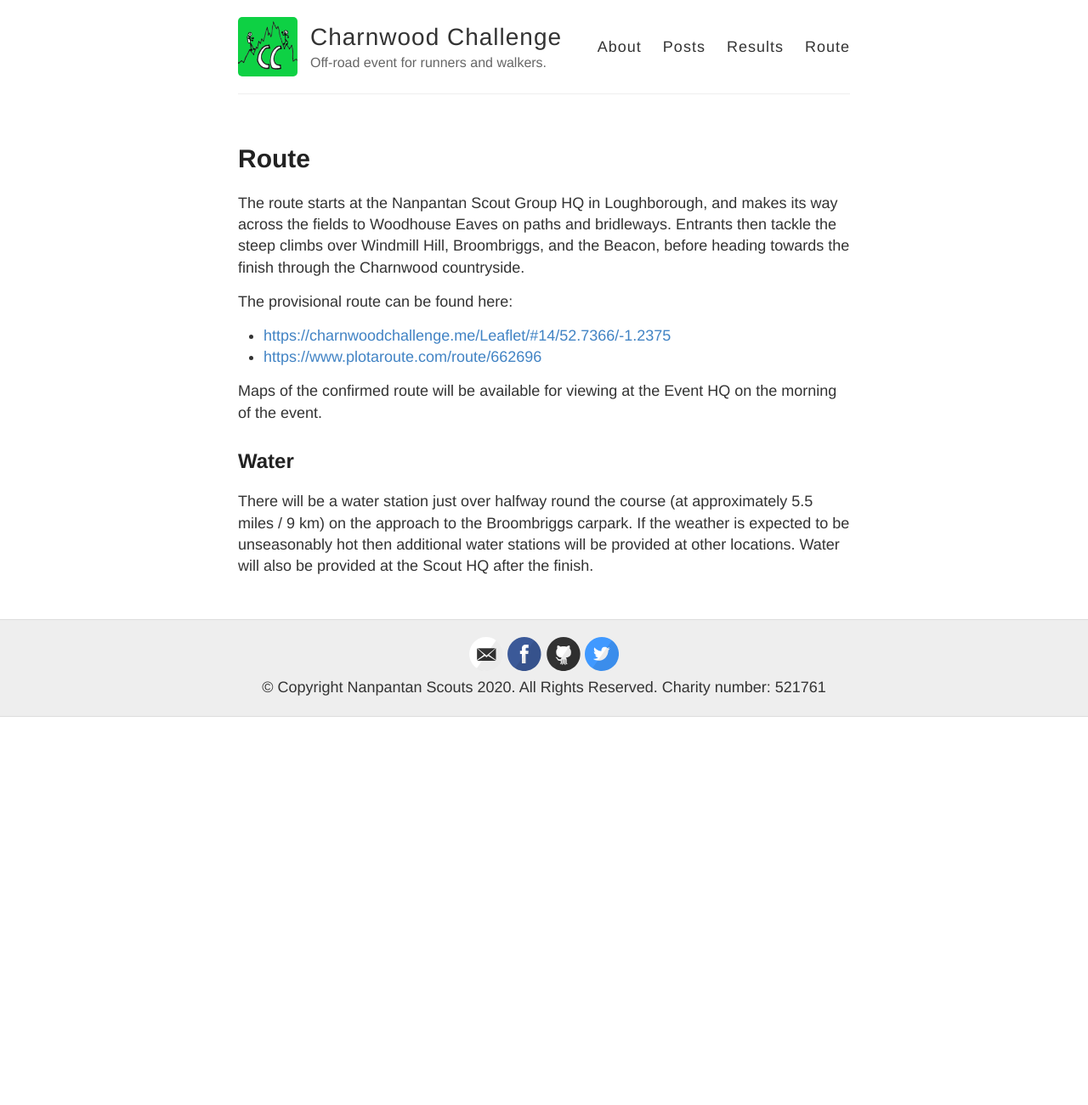
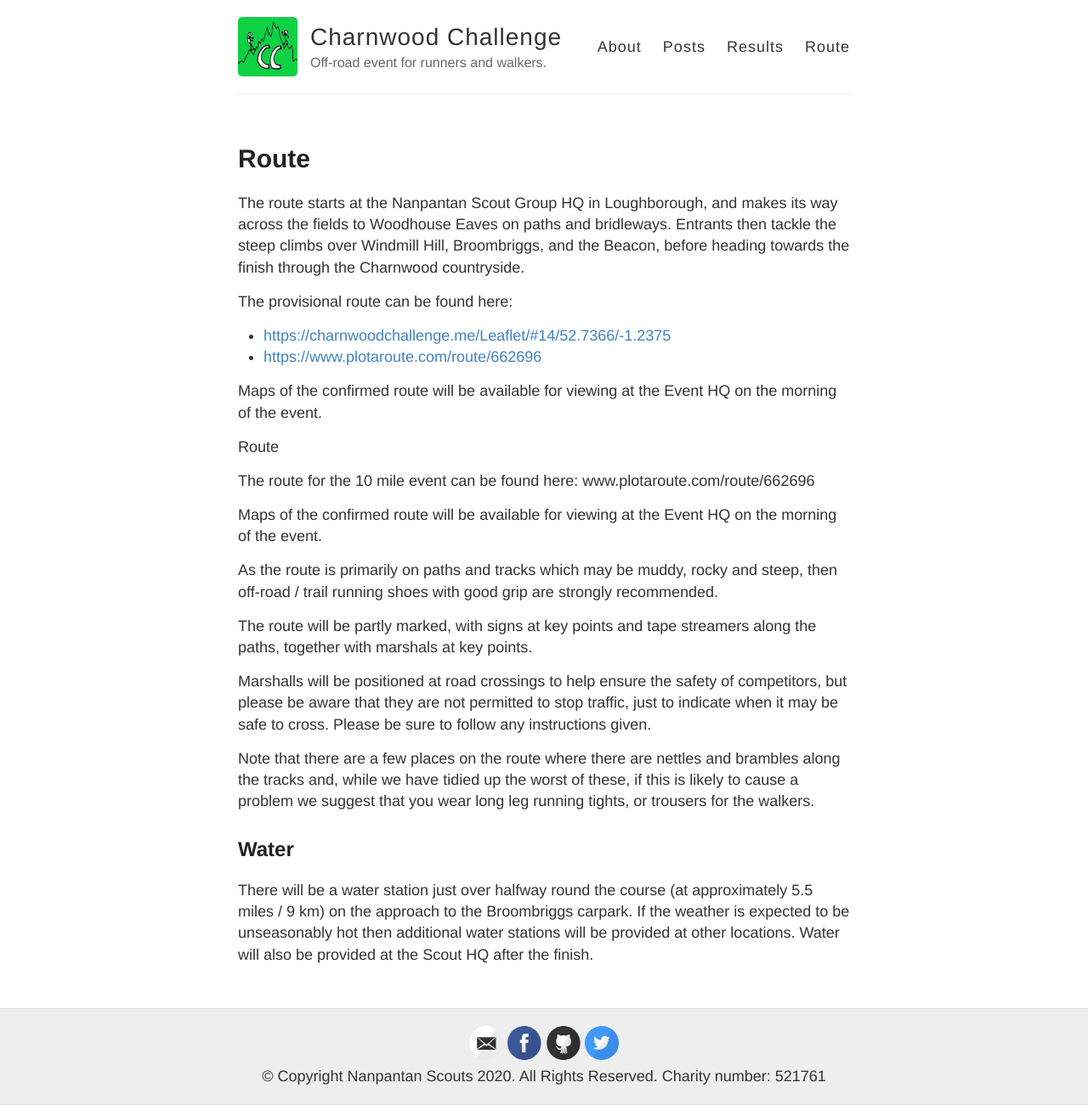
Before and after one commit to Charnwood-Challenge/Charnwood-Challenge.github.io, a Jekyll site: the page built from route.md, in a window 1280 px wide. Shown: the whole page at 85% size. Built offline with Jekyll 4.4.1, drawn with Linux system fonts in a browser that asks for light colours; before the commit the page ends 900 px from its top, so only the background shows below that.

Commit message:
Update route.md

```diff
--- a/route.md
+++ b/route.md
@@ -12,6 +12,20 @@
 
 Maps of the confirmed route will be available for viewing at the Event HQ on the morning of the event.
 
+Route
+
+The route for the 10 mile event can be found here: www.plotaroute.com/route/662696
+
+Maps of the confirmed route will be available for viewing at the Event HQ on the morning of the event.
+
+As the route is primarily on paths and tracks which may be muddy, rocky and steep, then off-road / trail running shoes with good grip are strongly recommended.
+
+The route will be partly marked, with signs at key points and tape streamers along the paths, together with marshals at key points.
+
+Marshalls will be positioned at road crossings to help ensure the safety of competitors, but please be aware that they are not permitted to stop traffic, just to indicate when it may be safe to cross.  Please be sure to follow any instructions given.
+
+Note that there are a few places on the route where there are nettles and brambles along the tracks and, while we have tidied up the worst of these, if this is likely to cause a problem we suggest that you wear long leg running tights, or trousers for the walkers.
+
 ## Water
 
 There will be a water station just over halfway round the course (at approximately 5.5 miles / 9 km) on the approach to the Broombriggs carpark.  If the weather is expected to be unseasonably hot then additional water stations will be provided at other locations.
```
